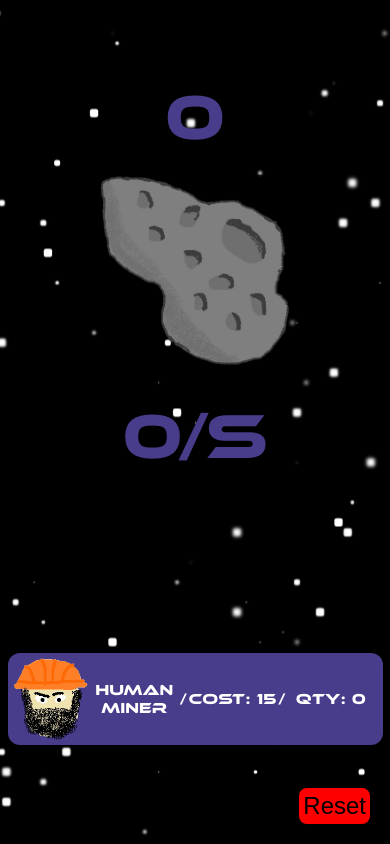
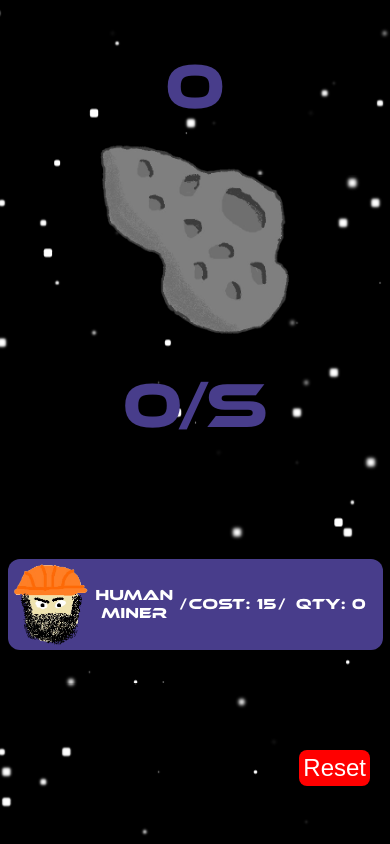
Before and after one commit to JosiahSco/asteroid-inc, a Next.js app: page / in a window 390 px wide. Built offline with nearby package versions, Linux system fonts and the light colour scheme.

Commit message:
fix: changing reset button position on mobile

```diff
--- a/app/page.js
+++ b/app/page.js
@@ -144,7 +144,9 @@ export default function Home() {
         />
       ))}
      </div>
+     <div className='footer'>
       <button className='reset' onClick={handleReset}>Reset</button>
+     </div>
     </main>
   )
 }
--- a/app/styles.css
+++ b/app/styles.css
@@ -107,8 +107,10 @@
   bottom: 20px;
   right: 20px;
   font-size: 24px;
+  color: white;
   background-color: red;
   padding: 4px;
+  /* margin: 10px; */
   border-radius: 8px;
 }
 
@@ -129,4 +131,17 @@
     width: 375px;
     font-size: 15px;
   }
+
+  .footer {
+    display: flex;
+    min-width: 100%;
+    min-height: 50px;
+    justify-content: end;
+    align-items: end;
+  }
+
+  .reset {
+    position: relative;
+    float: right;
+  }
 }
```
Lines whose indentation alone changed are shown as unchanged.
